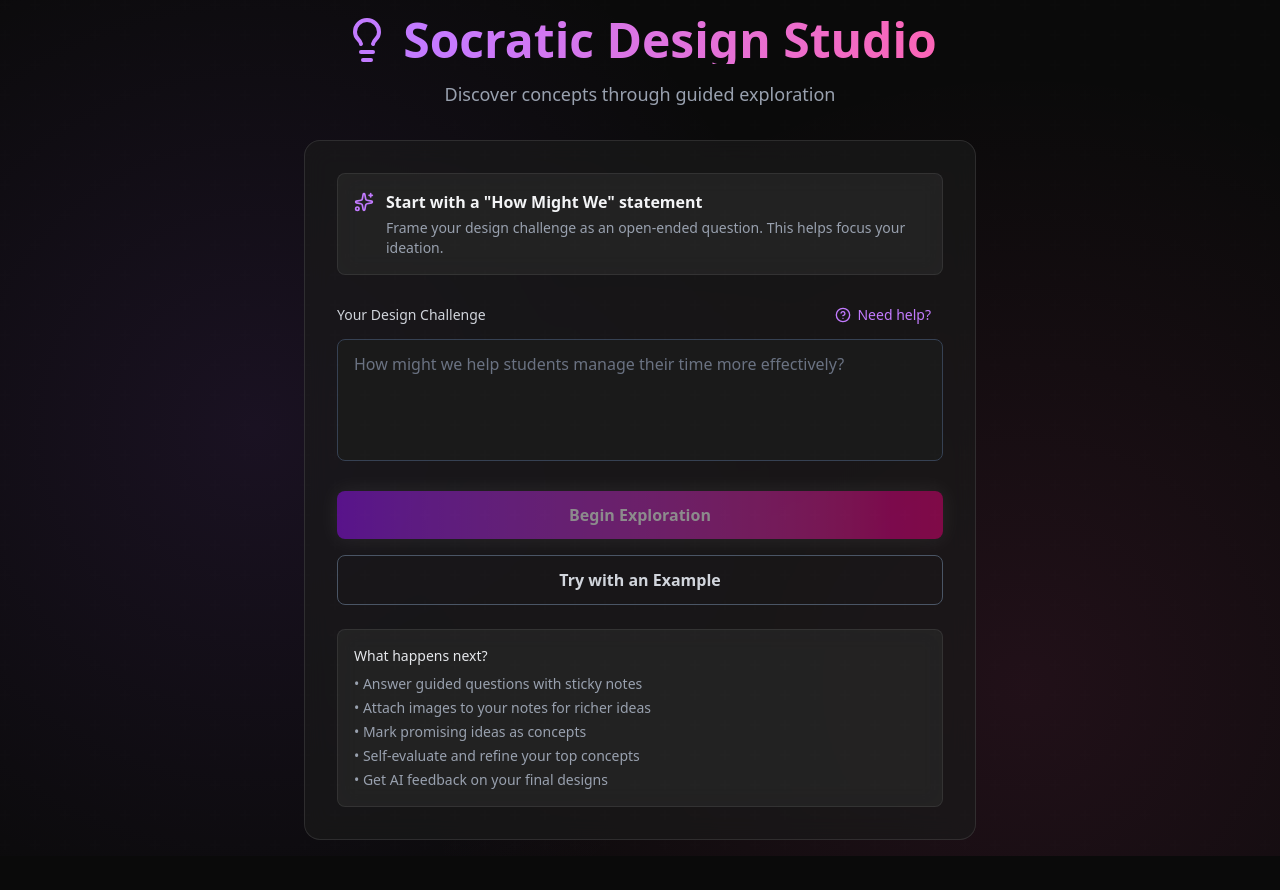
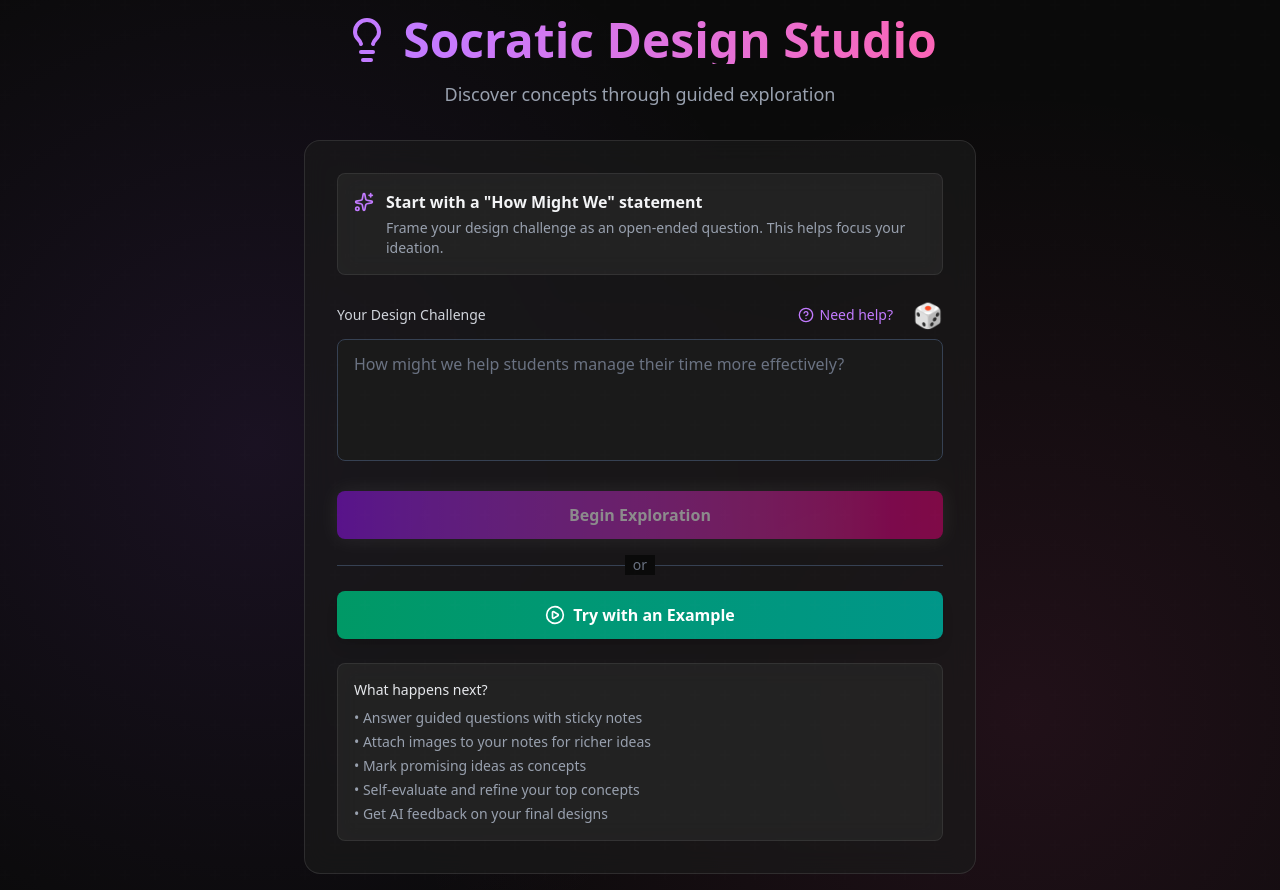
Before and after one commit to AnthonyMohun/volition, a Next.js app: page / in a window 1280 px wide. Before the commit the page ends 856 px from the top, so only its background shows below. Built offline with nearby package versions, Linux system fonts and the light colour scheme.

Commit message:
add sample data

```diff
--- a/app/page.tsx
+++ b/app/page.tsx
@@ -4,11 +4,20 @@ import { useState } from "react";
 import { useRouter } from "next/navigation";
 import { useSession } from "@/lib/session-context";
 import { HMWHelperModal } from "@/components/hmw-helper-modal";
-import { Lightbulb, Sparkles, HelpCircle } from "lucide-react";
+import { EXAMPLE_SESSION_DATA } from "@/lib/example-data";
+import { Lightbulb, Sparkles, HelpCircle, PlayCircle } from "lucide-react";
+
+const EXAMPLE_HMWS = [
+  "How might we help students manage their time more effectively?",
+  "How might we help people with hearing impairments access our mobile app when they can't receive audio notifications?",
+  "How might we help busy professionals accomplish managing emails so they can spend less than 10 minutes per day?",
+  "How might we help remote team members feel more like a team around same projects or interests?",
+  "How might we help online shoppers reduce single-use packaging by using reusable packaging?",
+];
 
 export default function Home() {
   const router = useRouter();
-  const { updateHMW, setPhase } = useSession();
+  const { updateHMW, setPhase, loadExampleSession } = useSession();
   const [hmwInput, setHmwInput] = useState("");
   const [showHelper, setShowHelper] = useState(false);
 
@@ -24,6 +33,16 @@ export default function Home() {
   const handleSelectTemplate = (template: string) => {
     setHmwInput(template);
     setShowHelper(false);
+  };
+
+  const handleRandomExample = () => {
+    const randomIndex = Math.floor(Math.random() * EXAMPLE_HMWS.length);
+    setHmwInput(EXAMPLE_HMWS[randomIndex]);
+  };
+
+  const handleTryExample = () => {
+    loadExampleSession(EXAMPLE_SESSION_DATA);
+    router.push("/canvas");
   };
 
   return (
@@ -64,6 +83,7 @@ export default function Home() {
                 >
                   Your Design Challenge
                 </label>
+                <div className="flex items-center gap-2">
                   <button
                     type="button"
                     onClick={() => setShowHelper(true)}
@@ -73,6 +93,15 @@ export default function Home() {
                     <HelpCircle className="w-4 h-4" />
                     <span>Need help?</span>
                   </button>
+                  <button
+                    type="button"
+                    onClick={handleRandomExample}
+                    className="text-2xl hover:scale-110 transition-transform"
+                    title="Try a random example"
+                  >
+                    🎲
+                  </button>
+                </div>
               </div>
               <textarea
                 id="hmw"
@@ -92,23 +121,25 @@ export default function Home() {
             >
               Begin Exploration
             </button>
-          </form>
 
-          <div className="mt-4">
+            <div className="relative my-4">
+              <div className="absolute inset-0 flex items-center">
+                <div className="w-full border-t border-gray-700"></div>
+              </div>
+              <div className="relative flex justify-center text-sm">
+                <span className="px-2 bg-[#0a0a0a] text-gray-500">or</span>
+              </div>
+            </div>
+
             <button
               type="button"
-              onClick={() => {
-                const exampleHMW =
-                  "How might we help students manage their time more effectively?";
-                updateHMW(exampleHMW);
-                setPhase("canvas");
-                router.push("/canvas");
-              }}
-              className="w-full text-gray-300 font-semibold py-3 px-6 rounded-lg border border-gray-600 hover:border-purple-500 hover:text-purple-300 hover:bg-purple-500/10 transition-all"
+              onClick={handleTryExample}
+              className="w-full bg-gradient-to-r from-emerald-600 to-teal-600 text-white font-semibold py-3 px-6 rounded-lg hover:from-emerald-500 hover:to-teal-500 transition-all shadow-lg hover:shadow-emerald-500/50 hover:shadow-xl flex items-center justify-center gap-2"
             >
+              <PlayCircle className="w-5 h-5" />
               Try with an Example
             </button>
-          </div>
+          </form>
 
           <div className="mt-6 p-4 glass-light rounded-lg border border-gray-700/50">
             <h3 className="font-medium text-gray-200 mb-2 text-sm">
--- /dev/null
+++ b/lib/example-data.ts
@@ -0,0 +1,127 @@
+import { SessionState, StickyNote, AIQuestion } from "./types";
+
+// Example data for "Try with an example" feature
+export const EXAMPLE_SESSION_DATA: Partial<SessionState> = {
+  hmwStatement:
+    "How might we help college students manage stress during exam periods?",
+  currentPhase: "canvas",
+  notes: [
+    {
+      id: "note-1",
+      text: "Students often feel overwhelmed with multiple exams happening at once",
+      x: 120,
+      y: 100,
+      color: "#fef3c7", // yellow
+      isConcept: false,
+      createdAt: Date.now() - 10000,
+    },
+    {
+      id: "note-2",
+      text: "Study Planner with Pomodoro Timer",
+      x: 450,
+      y: 120,
+      color: "#bfdbfe", // blue
+      isConcept: true,
+      details:
+        "Problem: Students struggle to break down large amounts of study material into manageable sessions, leading to cramming and burnout during exam periods.\n\nSolution: An app that uses the Pomodoro technique (25-minute focused sessions with 5-minute breaks) and automatically schedules study sessions based on exam dates and subject priorities.\n\nUser Value: Reduces overwhelm by making study time feel manageable, improves retention through spaced repetition, and helps students feel more in control of their preparation. No more all-nighters!\n\nImplementation: Build as a mobile app with calendar integration. Include task breakdown wizard, progress tracking dashboard, and smart notifications. Start with a simple MVP focusing on timer and schedule features.",
+      createdAt: Date.now() - 9000,
+    },
+    {
+      id: "note-3",
+      text: "Peer support groups struggle to coordinate meeting times",
+      x: 150,
+      y: 320,
+      color: "#fecaca", // red
+      isConcept: false,
+      createdAt: Date.now() - 8000,
+    },
+    {
+      id: "note-4",
+      text: "Virtual Study Rooms with Accountability Partners",
+      x: 780,
+      y: 140,
+      color: "#bbf7d0", // green
+      isConcept: true,
+      details:
+        "Problem: Students studying alone often lose motivation and feel isolated, especially when peer support groups struggle to coordinate meeting times.\n\nSolution: A platform that matches students studying for similar subjects and creates virtual study rooms. Features include shared study schedules, video call integration, and mutual check-ins to keep each other accountable.\n\nUser Value: Reduces isolation and procrastination through peer support, increases motivation knowing someone else is counting on you, and makes studying more enjoyable through social connection.\n\nImplementation: Web-based platform with simple matching algorithm based on course/subject. Integrate with Zoom or build basic video functionality. Include scheduling calendar and notification system for study session reminders.",
+      createdAt: Date.now() - 7000,
+    },
+    {
+      id: "note-5",
+      text: "Students don't know effective study techniques for different subjects",
+      x: 140,
+      y: 520,
+      color: "#fef3c7", // yellow
+      isConcept: false,
+      createdAt: Date.now() - 6000,
+    },
+    {
+      id: "note-6",
+      text: "Mindfulness breaks are often forgotten during intense study sessions",
+      x: 480,
+      y: 360,
+      color: "#fbcfe8", // pink
+      isConcept: false,
+      createdAt: Date.now() - 5000,
+    },
+    {
+      id: "note-7",
+      text: "Mindful Study Break App",
+      x: 800,
+      y: 380,
+      color: "#e9d5ff", // purple
+      isConcept: true,
+      details:
+        "Problem: Students forget to take breaks during intense study sessions, leading to mental fatigue, stress buildup, and decreased retention over time.\n\nSolution: An app that integrates with study timers and automatically prompts students to take 2-5 minute mindfulness breaks. Offers guided meditations, breathing exercises, progressive muscle relaxation, and stress-relief visualizations tailored for exam stress.\n\nUser Value: Prevents burnout by ensuring regular mental breaks, reduces anxiety through proven relaxation techniques, and improves focus and retention when returning to study. Students feel calmer and more balanced.\n\nImplementation: Mobile app with timer integration APIs, library of 50+ guided audio sessions recorded by wellness experts, customizable break intervals, and offline mode for library use. Partner with university counseling centers for content validation.",
+      createdAt: Date.now() - 4000,
+    },
+    {
+      id: "note-8",
+      text: "Library spaces are often too crowded during exam season",
+      x: 160,
+      y: 720,
+      color: "#bfdbfe", // blue
+      isConcept: false,
+      createdAt: Date.now() - 3000,
+    },
+    {
+      id: "note-9",
+      text: "Students lose track of their materials across different courses",
+      x: 520,
+      y: 560,
+      color: "#bbf7d0", // green
+      isConcept: false,
+      createdAt: Date.now() - 2000,
+    },
+  ] as StickyNote[],
+  questions: [
+    {
+      id: "q-1",
+      text: "What are the main challenges college students face during exam periods?",
+      fromAI: true,
+      answered: true,
+      timestamp: Date.now() - 11000,
+    },
+    {
+      id: "q-2",
+      text: "What tools or apps do students currently use to manage exam stress?",
+      fromAI: true,
+      answered: true,
+      timestamp: Date.now() - 10500,
+    },
+    {
+      id: "q-3",
+      text: "What would make students feel more in control during exam season?",
+      fromAI: true,
+      answered: true,
+      timestamp: Date.now() - 9500,
+    },
+    {
+      id: "q-4",
+      text: "How do students currently connect with peers for study support?",
+      fromAI: true,
+      answered: false,
+      timestamp: Date.now() - 8500,
+    },
+  ] as AIQuestion[],
+};
--- a/lib/session-context.tsx
+++ b/lib/session-context.tsx
@@ -1,147 +1,170 @@
-'use client'
+"use client";
 
-import React, { createContext, useContext, useEffect, useState } from 'react'
-import { SessionState, INITIAL_SESSION_STATE, StickyNote, AIQuestion, Concept, ConceptEvaluation } from './types'
+import React, { createContext, useContext, useEffect, useState } from "react";
+import {
+  SessionState,
+  INITIAL_SESSION_STATE,
+  StickyNote,
+  AIQuestion,
+  Concept,
+  ConceptEvaluation,
+} from "./types";
 
 interface SessionContextType {
-  state: SessionState
-  updateHMW: (hmw: string) => void
-  addNote: (note: StickyNote) => void
-  updateNote: (id: string, updates: Partial<StickyNote>) => void
-  deleteNote: (id: string) => void
-  addQuestion: (question: AIQuestion) => void
-  markQuestionAnswered: (id: string) => void
-  addConcept: (concept: Concept) => void
-  updateConcept: (id: string, updates: Partial<Concept>) => void
-  addEvaluation: (evaluation: ConceptEvaluation) => void
-  setPhase: (phase: SessionState['currentPhase']) => void
-  setSelectedConcepts: (conceptIds: string[], tokenAllocation: Record<string, number>) => void
-  resetSession: () => void
+  state: SessionState;
+  updateHMW: (hmw: string) => void;
+  addNote: (note: StickyNote) => void;
+  updateNote: (id: string, updates: Partial<StickyNote>) => void;
+  deleteNote: (id: string) => void;
+  addQuestion: (question: AIQuestion) => void;
+  markQuestionAnswered: (id: string) => void;
+  addConcept: (concept: Concept) => void;
+  updateConcept: (id: string, updates: Partial<Concept>) => void;
+  addEvaluation: (evaluation: ConceptEvaluation) => void;
+  setPhase: (phase: SessionState["currentPhase"]) => void;
+  setSelectedConcepts: (
+    conceptIds: string[],
+    tokenAllocation: Record<string, number>
+  ) => void;
+  resetSession: () => void;
+  loadExampleSession: (exampleState: Partial<SessionState>) => void;
 }
 
-const SessionContext = createContext<SessionContextType | undefined>(undefined)
+const SessionContext = createContext<SessionContextType | undefined>(undefined);
 
-const STORAGE_KEY = 'socratic-design-session'
+const STORAGE_KEY = "socratic-design-session";
 
 export function SessionProvider({ children }: { children: React.ReactNode }) {
-  const [state, setState] = useState<SessionState>(INITIAL_SESSION_STATE)
-  const [isHydrated, setIsHydrated] = useState(false)
+  const [state, setState] = useState<SessionState>(INITIAL_SESSION_STATE);
+  const [isHydrated, setIsHydrated] = useState(false);
 
   // Load from sessionStorage on mount
   useEffect(() => {
-    if (typeof window !== 'undefined') {
-      const stored = sessionStorage.getItem(STORAGE_KEY)
+    if (typeof window !== "undefined") {
+      const stored = sessionStorage.getItem(STORAGE_KEY);
       if (stored) {
         try {
-          const parsed = JSON.parse(stored)
-          setState(parsed)
+          const parsed = JSON.parse(stored);
+          setState(parsed);
         } catch (error) {
-          console.error('Failed to parse session storage:', error)
+          console.error("Failed to parse session storage:", error);
         }
       }
-      setIsHydrated(true)
+      setIsHydrated(true);
     }
-  }, [])
+  }, []);
 
   // Save to sessionStorage whenever state changes
   useEffect(() => {
-    if (isHydrated && typeof window !== 'undefined') {
-      sessionStorage.setItem(STORAGE_KEY, JSON.stringify(state))
+    if (isHydrated && typeof window !== "undefined") {
+      sessionStorage.setItem(STORAGE_KEY, JSON.stringify(state));
     }
-  }, [state, isHydrated])
+  }, [state, isHydrated]);
 
   const updateHMW = (hmw: string) => {
-    setState(prev => ({
+    setState((prev) => ({
       ...prev,
       hmwStatement: hmw,
       projectId: prev.projectId || `proj-${Date.now()}`,
-    }))
-  }
+    }));
+  };
 
   const addNote = (note: StickyNote) => {
-    setState(prev => ({
+    setState((prev) => ({
       ...prev,
       notes: [...prev.notes, note],
-    }))
-  }
+    }));
+  };
 
   const updateNote = (id: string, updates: Partial<StickyNote>) => {
-    setState(prev => ({
+    setState((prev) => ({
       ...prev,
-      notes: prev.notes.map(note =>
+      notes: prev.notes.map((note) =>
         note.id === id ? { ...note, ...updates } : note
       ),
-    }))
-  }
+    }));
+  };
 
   const deleteNote = (id: string) => {
-    setState(prev => ({
+    setState((prev) => ({
       ...prev,
-      notes: prev.notes.filter(note => note.id !== id),
-    }))
-  }
+      notes: prev.notes.filter((note) => note.id !== id),
+    }));
+  };
 
   const addQuestion = (question: AIQuestion) => {
-    setState(prev => ({
+    setState((prev) => ({
       ...prev,
       questions: [...prev.questions, question],
-    }))
-  }
+    }));
+  };
 
   const markQuestionAnswered = (id: string) => {
-    setState(prev => ({
+    setState((prev) => ({
       ...prev,
-      questions: prev.questions.map(q =>
+      questions: prev.questions.map((q) =>
         q.id === id ? { ...q, answered: true } : q
       ),
-    }))
-  }
+    }));
+  };
 
   const addConcept = (concept: Concept) => {
-    setState(prev => ({
+    setState((prev) => ({
       ...prev,
       concepts: [...prev.concepts, concept],
-    }))
-  }
+    }));
+  };
 
   const updateConcept = (id: string, updates: Partial<Concept>) => {
-    setState(prev => ({
+    setState((prev) => ({
       ...prev,
-      concepts: prev.concepts.map(c =>
+      concepts: prev.concepts.map((c) =>
         c.id === id ? { ...c, ...updates } : c
       ),
-    }))
-  }
+    }));
+  };
 
   const addEvaluation = (evaluation: ConceptEvaluation) => {
-    setState(prev => ({
+    setState((prev) => ({
       ...prev,
       evaluations: [...prev.evaluations, evaluation],
-    }))
-  }
+    }));
+  };
 
-  const setPhase = (phase: SessionState['currentPhase']) => {
-    setState(prev => ({ ...prev, currentPhase: phase }))
-  }
+  const setPhase = (phase: SessionState["currentPhase"]) => {
+    setState((prev) => ({ ...prev, currentPhase: phase }));
+  };
 
-  const setSelectedConcepts = (conceptIds: string[], tokenAllocation: Record<string, number>) => {
-    setState(prev => ({
+  const setSelectedConcepts = (
+    conceptIds: string[],
+    tokenAllocation: Record<string, number>
+  ) => {
+    setState((prev) => ({
       ...prev,
       selectedConceptIds: conceptIds,
       tokenAllocation,
-    }))
-  }
+    }));
+  };
 
   const resetSession = () => {
     setState({
       ...INITIAL_SESSION_STATE,
       projectId: `proj-${Date.now()}`,
       createdAt: Date.now(),
-    })
-    if (typeof window !== 'undefined') {
-      sessionStorage.removeItem(STORAGE_KEY)
+    });
+    if (typeof window !== "undefined") {
+      sessionStorage.removeItem(STORAGE_KEY);
     }
-  }
+  };
+
+  const loadExampleSession = (exampleState: Partial<SessionState>) => {
+    setState((prev) => ({
+      ...prev,
+      ...exampleState,
+      projectId: `proj-${Date.now()}`,
+      createdAt: Date.now(),
+    }));
+  };
 
   return (
     <SessionContext.Provider
@@ -159,17 +182,18 @@ export function SessionProvider({ children }: { children: React.ReactNode }) {
         setPhase,
         setSelectedConcepts,
         resetSession,
+        loadExampleSession,
       }}
     >
       {children}
     </SessionContext.Provider>
-  )
+  );
 }
 
 export function useSession() {
-  const context = useContext(SessionContext)
+  const context = useContext(SessionContext);
   if (!context) {
-    throw new Error('useSession must be used within SessionProvider')
+    throw new Error("useSession must be used within SessionProvider");
   }
-  return context
+  return context;
 }
```
Lines whose indentation alone changed are shown as unchanged.
